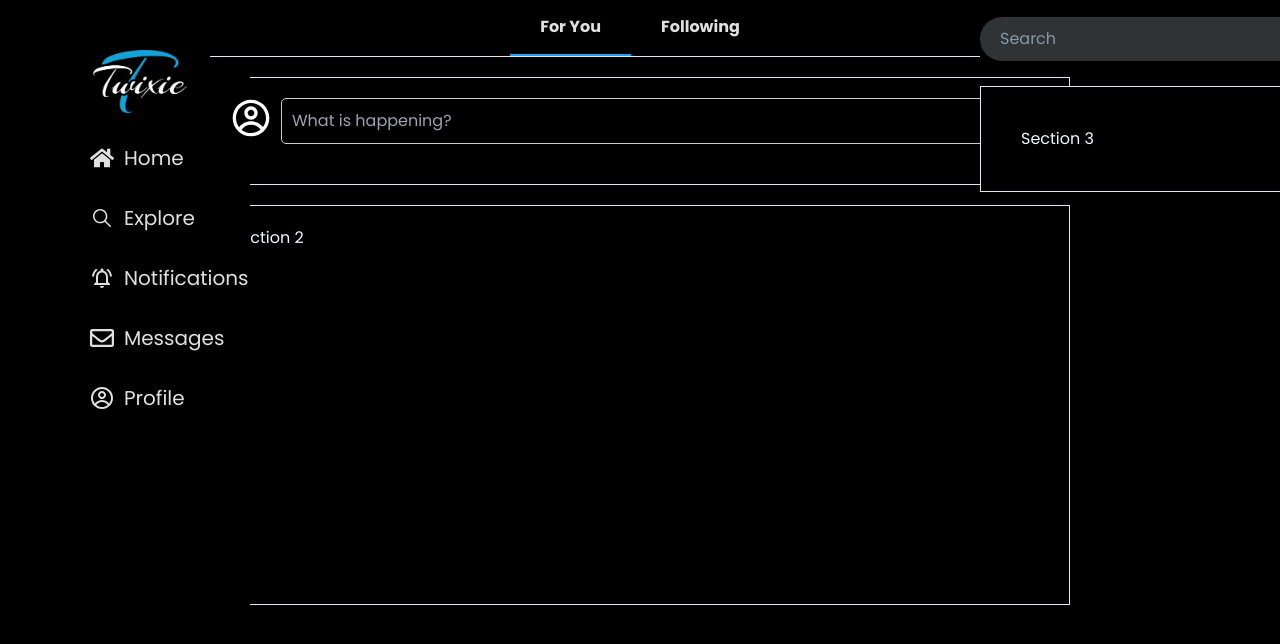
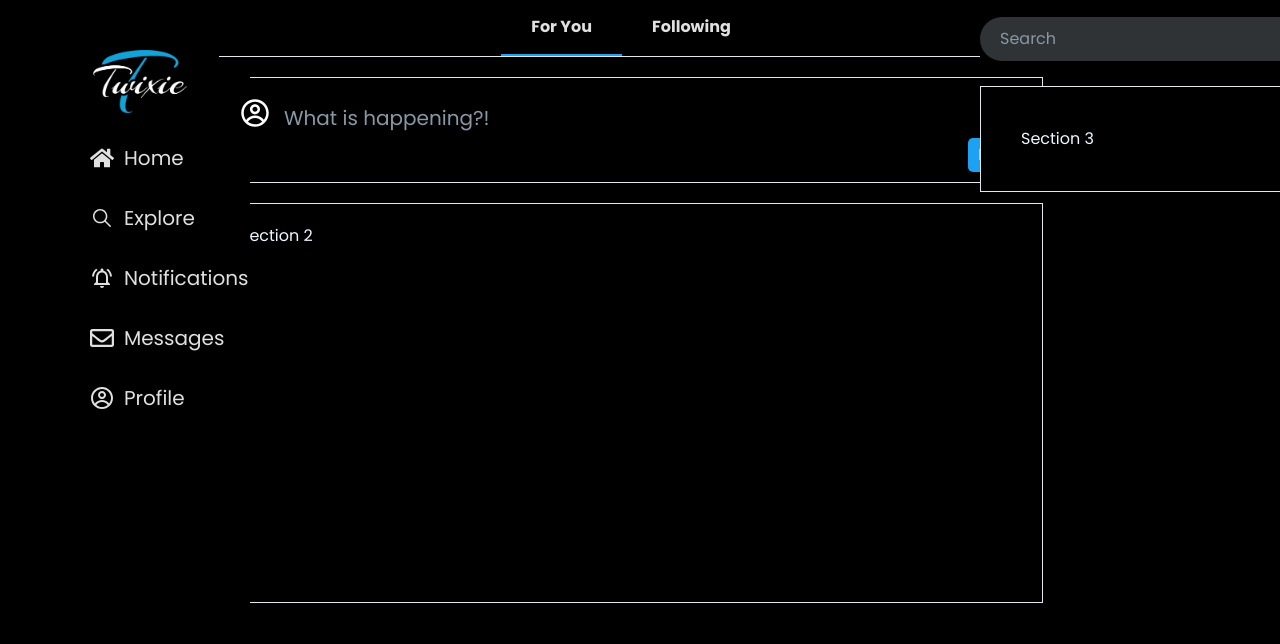
Before and after one commit to will-wagura/Twixie, a React (Vite) app in the folder frontend/: page /home in a window 1280 px wide. Shown: the top 644 px of the page. Built offline with nearby package versions, Linux system fonts and the light colour scheme.

Commit message:
add section 1

```diff
--- a/frontend/src/Pages/Home.tsx
+++ b/frontend/src/Pages/Home.tsx
@@ -69,7 +69,7 @@ const Home: React.FC = () => {
         </Link>
     <input
       type="text"
-      placeholder="What is happening?"
+      placeholder="What is happening?!"
       className="post-input"
     />
     <button className="post-button">Post</button>
--- a/frontend/src/Styles/Home.css
+++ b/frontend/src/Styles/Home.css
@@ -161,7 +161,6 @@
   border-bottom: 1px solid #e1e8ed;
   z-index: 1;
   width: 200%;
-
 }
 
 .nav-item {
@@ -177,7 +176,6 @@
 
 .content {
   margin-top: 20px;
-
 }
 .content-section {
   border: 1px solid #e1e8ed;
@@ -197,10 +195,9 @@
   align-self: flex-end;
 }
 
-
 .main-content2 {
   position: absolute;
-    left: 820px;  /* This aligns it just to the right of the sidebar */
+  left: 820px; /* This aligns it just to the right of the sidebar */
   top: 0;
   padding: 20px;
   width: 50%;
@@ -275,18 +272,25 @@
 }
 
 .profile-icon {
-    width: 40px;
-    height: 40px;
-    margin-right: 10px;
-    color:white ;
+  width: 30px;
+  height: 30px;
+  margin-right: 4px;
+  color: white;
 }
 
 .post-input {
   flex-grow: 1;
   padding: 10px;
-    border: 1px solid #ccc;
-    border-radius: 5px;
   background-color: #000000;
+  border: none;
+  color: white;
+
+}
+.post-input::placeholder {
+    color: #8899a6;  /* Placeholder color */
+    font-size: 20px;
+
+
   }
 
 .post-button {
```
Lines whose indentation alone changed are shown as unchanged.
